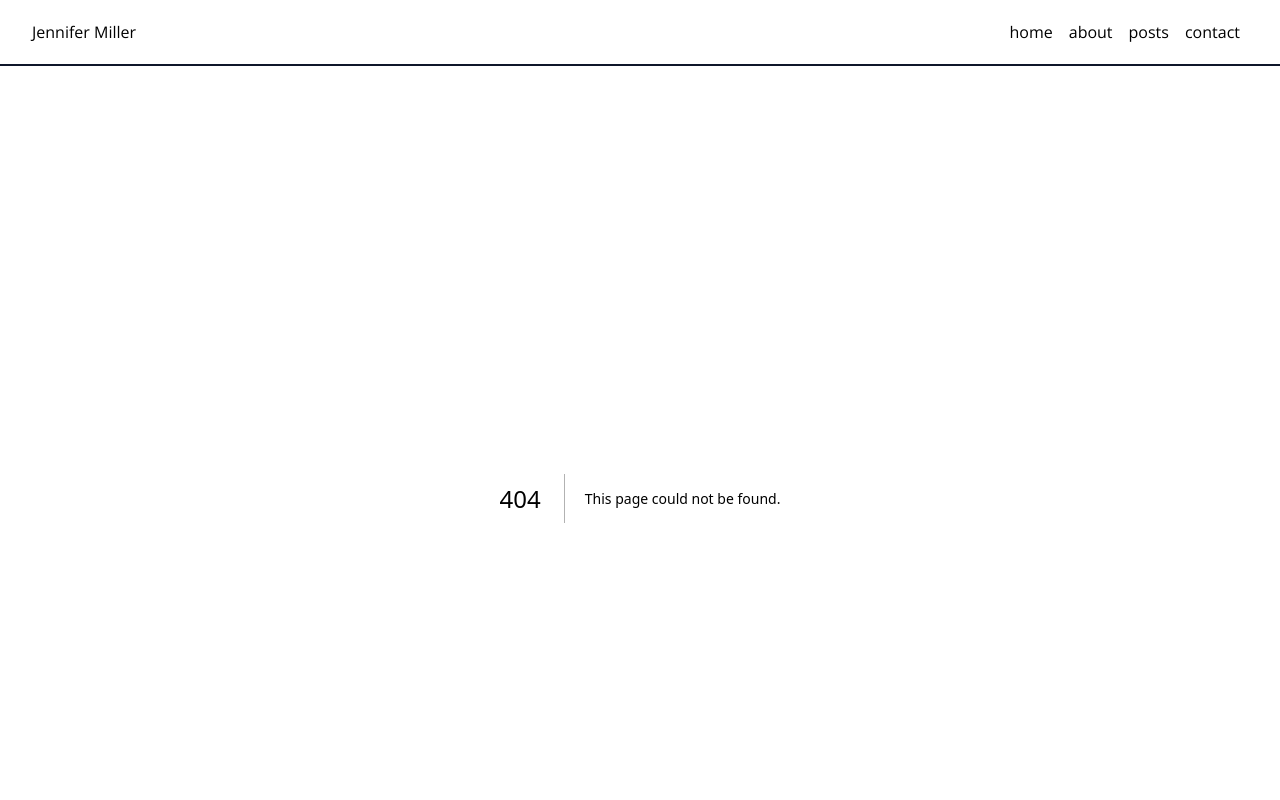
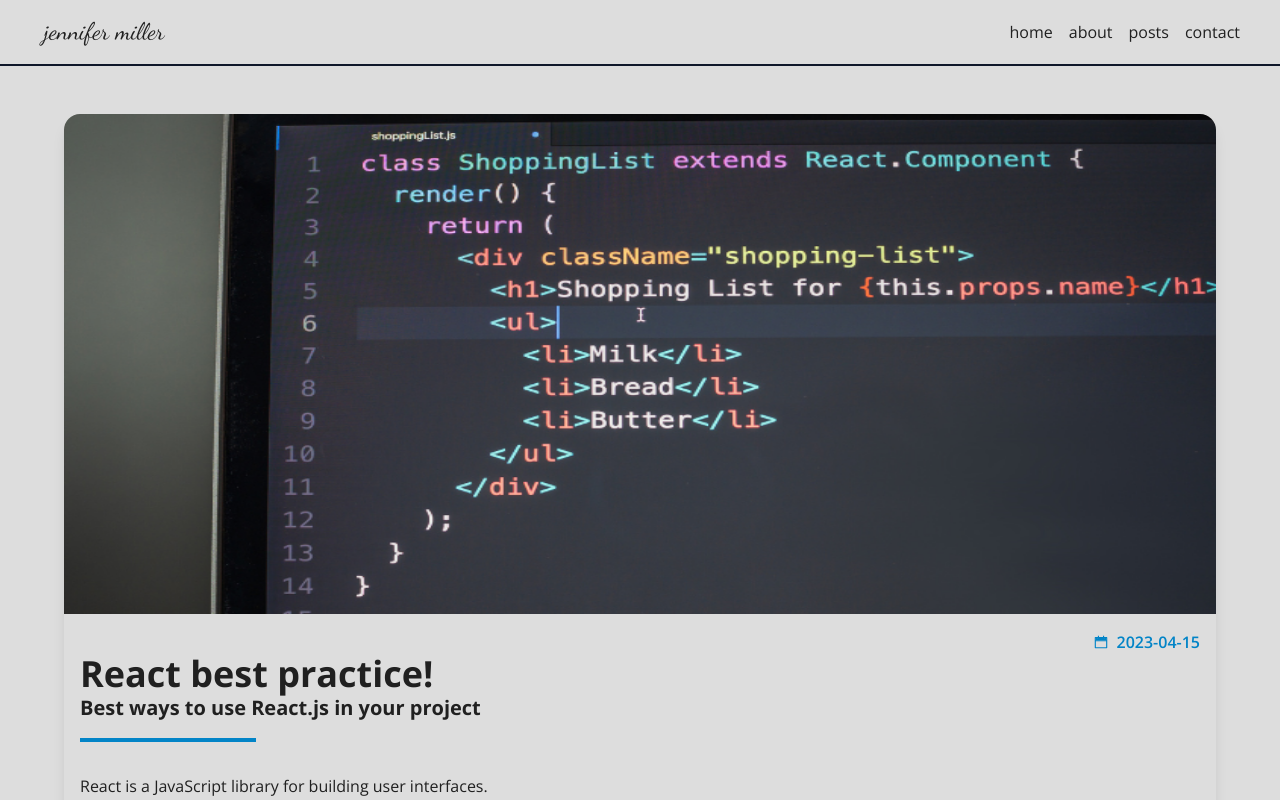
Before and after one commit to ryanjhlee87/new-next-blog, a Next.js app: page /posts/best-react-practices in a window 1280 px wide. Before the commit this address had no page. Built offline with nearby package versions, Linux system fonts and the light colour scheme.

Commit message:
Add post and about page

```diff
--- a/src/app/about/page.tsx
+++ b/src/app/about/page.tsx
@@ -1,5 +1,30 @@
+import Hero from '@/components/Hero';
 import React from 'react';
 
 export default function AboutPage() {
-  return <div>About page</div>;
+  const TITLE_CLASS = 'text-2xl font-bold text-sky-500 my-2';
+
+  return (
+    <>
+      <Hero />
+      <section className="w-full mx-auto shadow-md p-8 m-8 text-center">
+        <h2 className={TITLE_CLASS}>Who am I?</h2>
+        <p>
+          I am a full stack developer who loves to code
+          <br />
+          Developing web apps that are both good in performance and design
+        </p>
+
+        <h2 className={TITLE_CLASS}>Career</h2>
+        <p>Coogle (-Now)</p>
+        <p>Microhard (-2020)</p>
+        <p>Samsoong Elec (-2018)</p>
+
+        <h2 className={TITLE_CLASS}>Skills</h2>
+        <p>React, Typescript, Next.js, Node</p>
+        <p>Git, Clean Code</p>
+        <p>VS Code, MongoDB, GraphQL</p>
+      </section>
+    </>
+  );
 }
--- a/src/app/layout.tsx
+++ b/src/app/layout.tsx
@@ -1,9 +1,10 @@
 import Header from '@/components/Header';
 import './globals.css';
-import { Open_Sans } from 'next/font/google';
+import { Open_Sans, Dancing_Script } from 'next/font/google';
 import Footer from '@/components/Footer';
 
 const sans = Open_Sans({ subsets: ['latin'] });
+export const dancingScript = Dancing_Script({ subsets: ['latin'] });
 
 export const metadata = {
   title: 'Create Next App',
--- a/src/app/page.tsx
+++ b/src/app/page.tsx
@@ -5,7 +5,7 @@ import PostsCarousel from '@/components/PostsCarousel';
 export default async function Home() {
   return (
     <>
-      <Hero career={null} skills={null} />
+      <Hero />
       <FeaturedPosts />
       <PostsCarousel />
     </>
--- /dev/null
+++ b/src/app/posts/[slug]/page.tsx
@@ -0,0 +1,28 @@
+import PostContent from '@/components/PostContent';
+import { getPostData } from '@/service/posts';
+import Image from 'next/image';
+import React from 'react';
+
+type Props = {
+  params: {
+    slug: string;
+  };
+};
+
+export default async function PostPage({ params: { slug } }: Props) {
+  const post = await getPostData(slug);
+  const { title, path, next, prev } = post;
+
+  return (
+    <article className="rounded-2xl overflow-hidden shadow-lg m-4">
+      <Image
+        className="w-full h-1/5 max-h-[500px]"
+        src={`/images/posts/${path}.png`}
+        alt={title}
+        width={760}
+        height={420}
+      />
+      <PostContent post={post} />
+    </article>
+  );
+}
--- a/src/components/Categories.tsx
+++ b/src/components/Categories.tsx
@@ -9,7 +9,7 @@ type Props = {
 export default function Categories({ categories, selected, onClick }: Props) {
   return (
     <section className="text-center p-4">
-      <h2 className="text-lg font-bold border-b border-sky-500 mb-2 py-4">
+      <h2 className="text-lg font-bold border-b border-sky-500 w-52 mx-auto pb-2">
         Categories
       </h2>
       <ul className="grid grid-cols-2 sm:grid-cols-3 md:grid-cols-4 lg:grid-cols-5 justify-between my-12">
--- a/src/components/Header.tsx
+++ b/src/components/Header.tsx
@@ -1,12 +1,15 @@
 import Link from 'next/link';
 import React from 'react';
+import { dancingScript } from '@/app/layout';
 
 export default function Header() {
   const navItems = ['home', 'about', 'posts', 'contact'];
 
   return (
     <nav className="flex w-full max-w-screen-2xl mx-auto h-12 border-slate-900 border-b-2 justify-between items-center p-8 mb-8">
-      <h2>Jennifer Miller</h2>
+      <Link href="/" className={`${dancingScript.className} text-2xl ml-3`}>
+        jennifer miller
+      </Link>
 
       <ul className="flex">
         {navItems.map(navItem => (
--- /dev/null
+++ b/src/components/MarkdownViewer.tsx
@@ -0,0 +1,37 @@
+'use client';
+
+import React from 'react';
+import ReactMarkdown from 'react-markdown';
+import { Prism as SyntaxHighlighter } from 'react-syntax-highlighter';
+import { materialDark } from 'react-syntax-highlighter/dist/esm/styles/prism';
+import remarkGfm from 'remark-gfm';
+
+export default function MarkdownViewer({ content }: { content: string }) {
+  return (
+    <ReactMarkdown
+      className="prose lg:prose-xl max-w-none"
+      remarkPlugins={[remarkGfm]}
+      components={{
+        code({ node, inline, className, children, ...props }) {
+          const match = /language=(\w+)/.exec(className || '');
+          return !inline && match ? (
+            <SyntaxHighlighter
+              {...props}
+              style={materialDark}
+              language={match[1]}
+              preTag="div"
+            >
+              {String(children).replace(/\n$/, '')}
+            </SyntaxHighlighter>
+          ) : (
+            <code {...props} className={className}>
+              {children}
+            </code>
+          );
+        },
+      }}
+    >
+      {content}
+    </ReactMarkdown>
+  );
+}
--- /dev/null
+++ b/src/components/PostContent.tsx
@@ -0,0 +1,21 @@
+import React from 'react';
+import { AiTwotoneCalendar } from 'react-icons/ai';
+import MarkdownViewer from '@/components/MarkdownViewer';
+import { PostData } from '@/service/posts';
+
+export default function PostContent({ post }: { post: PostData }) {
+  const { title, description, date, content } = post;
+
+  return (
+    <section className="flex flex-col p-4">
+      <div className="flex items-center self-end text-sky-600">
+        <AiTwotoneCalendar />
+        <p className="font-semibold ml-2">{date.toString()}</p>
+      </div>
+      <h1 className="text-4xl font-bold">{title}</h1>
+      <p className="text-xl font-bold">{description}</p>
+      <div className="w-44 border-2 border-sky-600 mt-4 mb-8"></div>
+      <MarkdownViewer content={content} />
+    </section>
+  );
+}
--- a/src/components/PostList.tsx
+++ b/src/components/PostList.tsx
@@ -9,7 +9,7 @@ export default function PostList({ posts }: Props) {
   return (
     <section className="grid grid-cols-1 sm:grid-cols-2 md:grid-cols-3 lg:grid-cols-4 gap-4">
       {posts.map(post => (
-        <PostCard post={post} />
+        <PostCard post={post} key={post.title} />
       ))}
     </section>
   );
--- a/src/service/posts.ts
+++ b/src/service/posts.ts
@@ -8,6 +8,12 @@ export type Post = {
   category: string;
   path: string;
   featured: boolean;
+};
+
+export type PostData = Post & {
+  content: string;
+  next: Post | null;
+  prev: Post | null;
 };
 
 export async function getAllPosts(): Promise<Post[]> {
@@ -31,3 +37,18 @@ export async function getNonFeaturedPosts(): Promise<Post[]> {
 
   return nonFeaturedPosts;
 }
+
+export async function getPostData(fileName: string): Promise<PostData> {
+  const filePath = path.join(process.cwd(), 'data', 'posts', `${fileName}.md`);
+  const posts = await getAllPosts();
+  const post = posts.find(post => post.path === fileName);
+
+  if (!post) throw new Error(`${fileName} data does not exists!`);
+
+  const index = posts.indexOf(post);
+  const next = index > 0 ? posts[index - 1] : null;
+  const prev = index < posts.length ? posts[index + 1] : null;
+  const content = await readFile(filePath, 'utf-8');
+
+  return { ...post, content, next, prev };
+}
```
Also changed, not shown: package.json (+8 -1 lines), src/components/Hero.tsx (+1 -6 lines), 1 other file (tests, documents, lock files or other folders).
